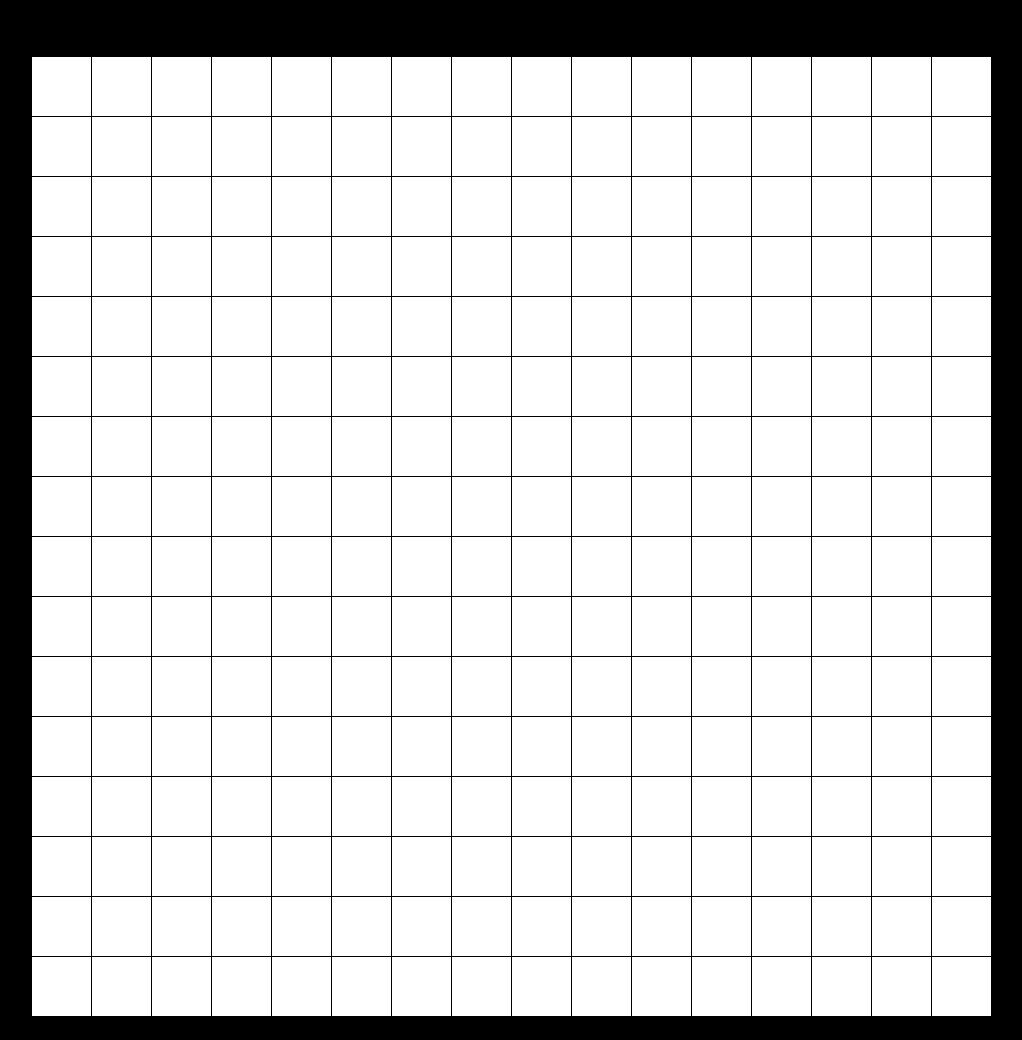
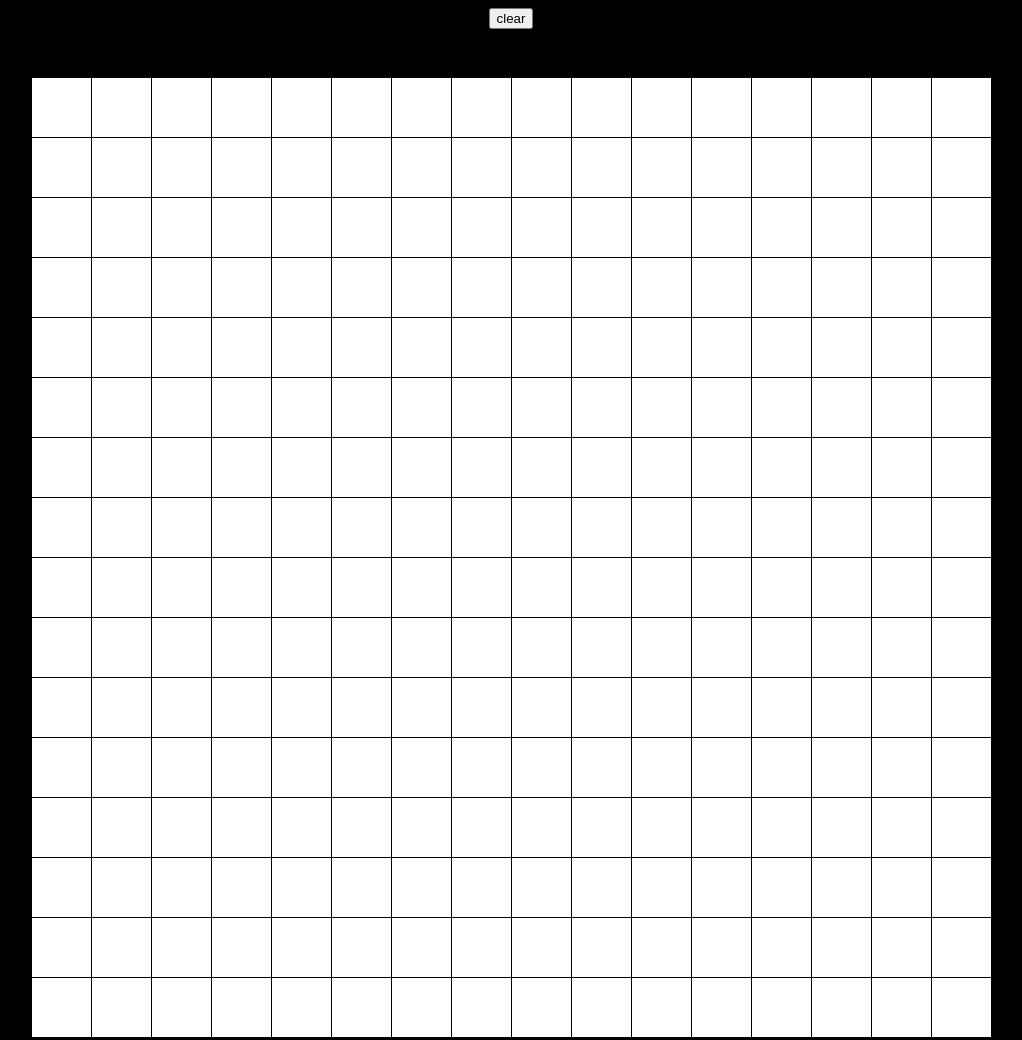
Before and after one commit to rlflorencio/odin-etch-a-sketch, a plain HTML site: page index.html in a window 1280 px wide. Shown: the whole page, without its empty margins (129-1151 px from the left). Drawn offline with Linux system fonts and the light colour scheme.

Commit message:
Creates clear button and adds the clear functionality to it

```diff
--- a/index.html
+++ b/index.html
@@ -5,38 +5,58 @@
 	</head>
 
 	<body>
+		<button id="btn">clear</button>
+		<div id="container"></div>
 
 	</body>
 
 	<script>
-		const container = document.createElement('div');
+		const container = document.getElementById("container");
 
-		document.body.appendChild(container);
-
-		container.setAttribute('id', 'container');
-
+		let n = 16;
 		let i = 0;
+		let counter = n * n;
+		let size = (960-n)/n;
 		do {
 			const div = document.createElement('div');
 			div.setAttribute('class', 'square');
 			container.appendChild(div);
 			i++;
-			console.log(`created square ${i}`);
-		} while (i < 256)
+		} while (i < counter)
 
 		const squares = document.querySelectorAll(".square");
+
 		squares.forEach(square => {
 			square.addEventListener("mousemove", () => {
 			square.setAttribute('style', 'background-color: blue');
 			console.log("mouse hover");
 			});
 		});
-/* 		squares.forEach(square => {
-			square.addEventListener("mouseleave", () => {
+
+		const btn = document.querySelector("#btn");
+
+		btn.addEventListener("click", () => {
+			const squares = document.querySelectorAll(".square");
+			squares.forEach(square => {
 			square.setAttribute('style', 'background-color: white');
-			console.log("mouse hover");
 			});
+			console.log("clear");
 		});
- */
+
+		btn.addEventListener("click", () => {
+			let userInput = prompt("How many squares per side do you want on the grid?", "Max = 100");
+			let n = parseInt(userInput);
+			console.log(n);
+
+			if (n <= 100) {
+				counter = n * n;
+				console.log(counter);
+				return counter
+			} else if (n > 100) {
+				alert("Maximum size is 100, try again.")
+			}
+		});
+
+
 	</script>
 </html>
--- a/styles.css
+++ b/styles.css
@@ -2,6 +2,7 @@ body{
 	background-color: black;
 	text-align: center;
 	display: flex;
+	flex-direction: column;
 	align-items: center;
 	justify-content: center;
 }
```
